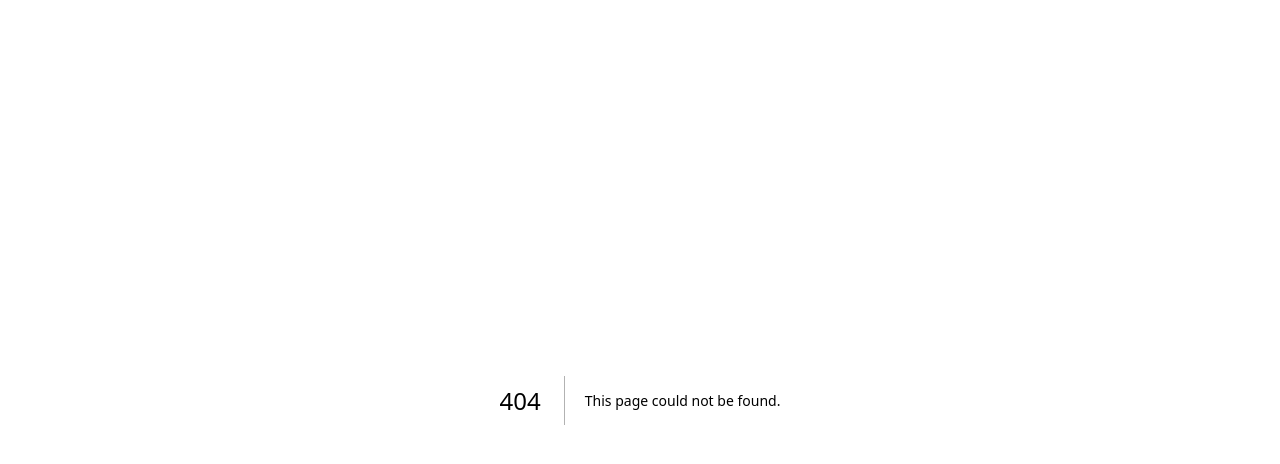
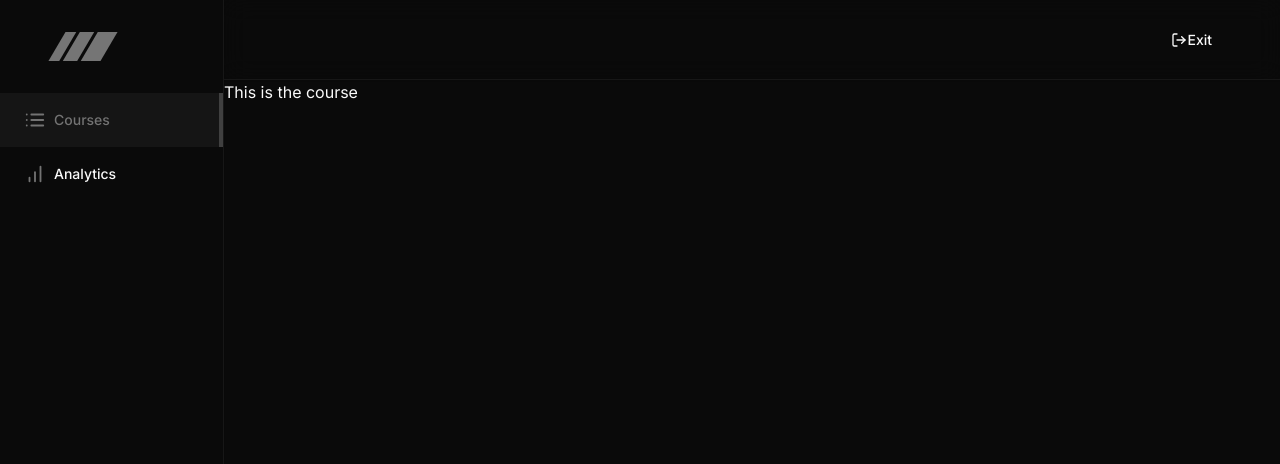
Before and after one commit to nia-cloud-official/mentury, a Next.js app: page /teacher/courses/1 in a window 1280 px wide. Before the commit this address had no page. Shown: the top 464 px of the page. Built offline with nearby package versions, Linux system fonts and the light colour scheme; no server answers.

Commit message:
course id page creation

```diff
--- /dev/null
+++ b/app/(dashboard)/(routes)/teacher/courses/[courseId]/page.tsx
@@ -0,0 +1,7 @@
+export default function CourseIdPage() {
+    return (
+        <div>
+            <h1>This is the course</h1>
+        </div>
+    )
+}
```
